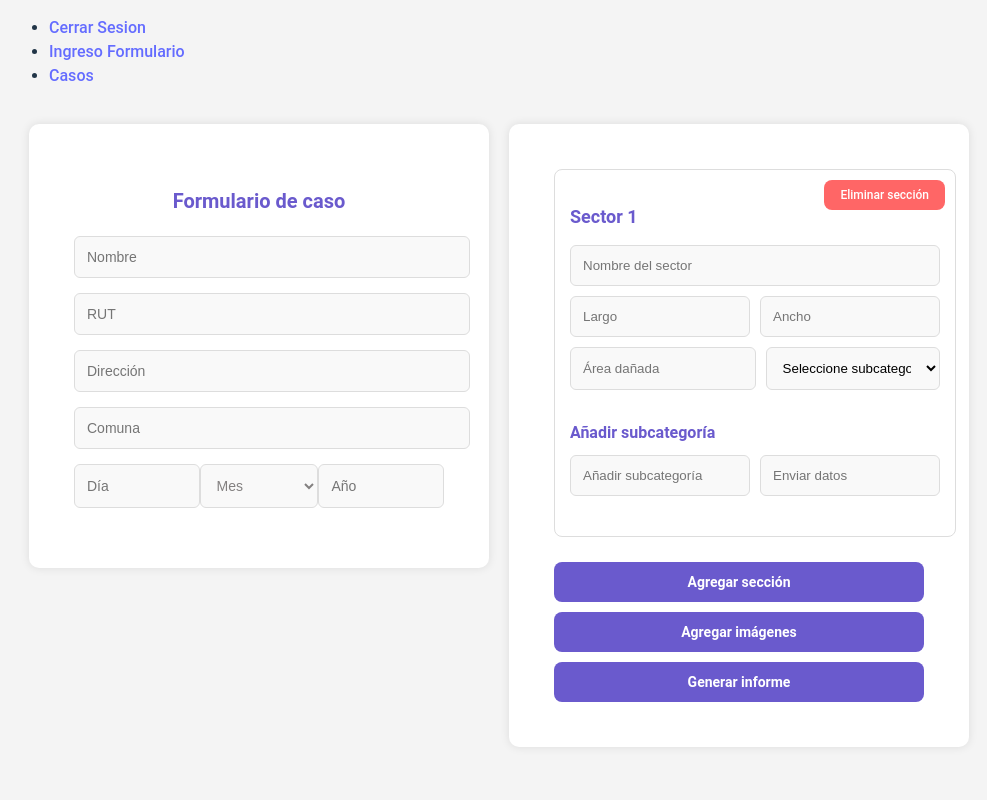
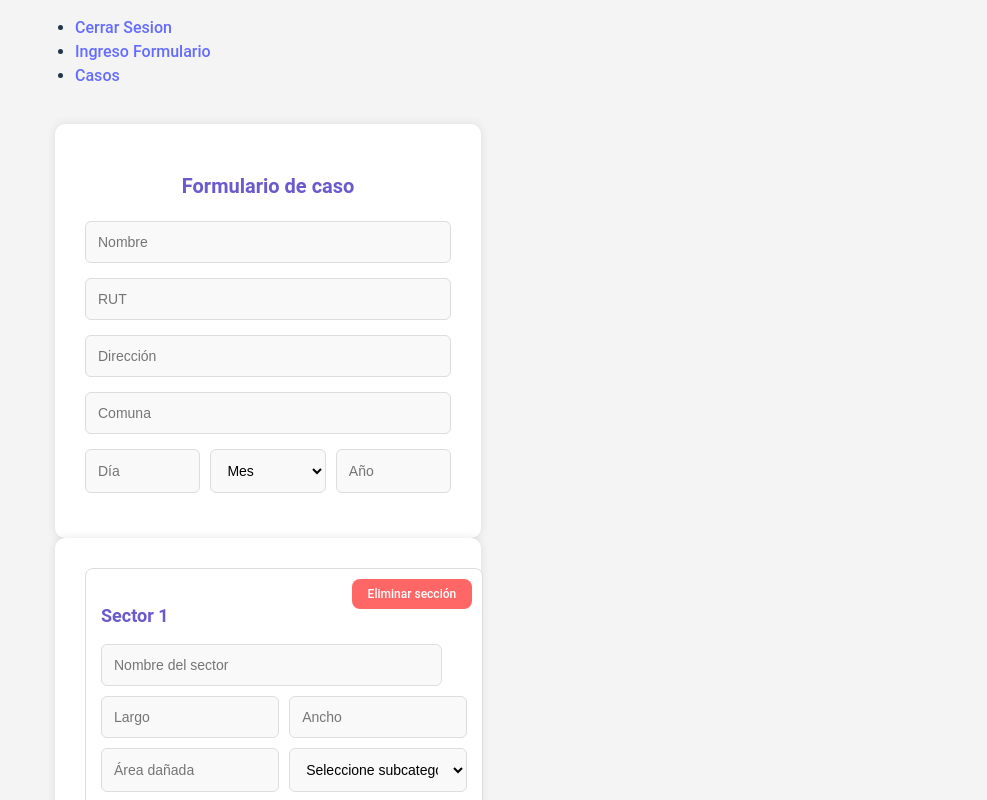
Before and after one commit to eduardoscrs/front-integra2, a React (Vite) app: page /ingreso-formulario in a window 1280 px wide. Shown: the top 800 px of the page, without its empty margins (141-1128 px from the left). Built offline with nearby package versions, Linux system fonts and the light colour scheme.

Commit message:
agregar excel al formularioo

```diff
--- a/src/pages/IngresoFormulario.jsx
+++ b/src/pages/IngresoFormulario.jsx
@@ -74,9 +74,9 @@
 
   return (
     <div className="forms-wrapper">
+      <form id="project-form" onSubmit={handleSubmit} noValidate>
         <div className="form-container">
           <h2>Formulario de caso</h2>
-        <form id="project-form" onSubmit={handleSubmit} noValidate>
           <input
             type="text"
             id="nombre"
@@ -146,7 +146,6 @@
               onChange={handleChange}
             />
           </div>
-        </form>
         </div>
 
         <div className="form-container">
@@ -236,6 +235,7 @@
 
           <button type="submit" className="generate-report-button">Generar informe</button>
         </div>
+      </form>
     </div>
   );
 };
--- a/src/styles/Formulario.css
+++ b/src/styles/Formulario.css
@@ -4,36 +4,48 @@
     margin: 0;
     padding: 0;
     display: flex;
-    flex-direction: column;
+    justify-content: center;
+    align-items: center;
     min-height: 100vh;
-    justify-content: flex-start;
-    overflow-x: hidden;
 }
 
+/* Asegura que los formularios se alineen en fila horizontal */
 .forms-wrapper {
-    display: flex;
-    flex-direction: row;
-    gap: 20px;
-    justify-content: center;
-    align-items: flex-start;
-    width: 100%;
-    max-width: 1200px;
-    margin: 0 auto;
+    display: flex;  /* Flexbox para alinear los formularios en horizontal */
+    justify-content: space-between;  /* Espacio entre los formularios */
+    align-items: flex-start;  /* Alineación superior de los formularios */
+    width: 100%;  /* Usa el 100% del espacio disponible */
+    max-width: 1200px;  /* Limita el ancho máximo del contenedor */
     padding: 20px;
     box-sizing: border-box;
-    flex-grow: 1;
+    gap: 20px;  /* Espacio entre los formularios */
+    flex-wrap: nowrap;  /* No permite que los formularios se muevan a otra línea */
 }
 
+/* Estilos para el contenedor de formularios */
 .form-container {
     background-color: white;
-    padding: 45px;
+    padding: 30px;
     border-radius: 10px;
     box-shadow: 0 0 10px rgba(0, 0, 0, 0.1);
-    flex: 1;
-    max-width: 370px;
-    min-width: 280px;
-    max-height: 85vh;
+    width: 48%;  /* Ajustamos el ancho para que ambos formularios quepan en una fila */
+    box-sizing: border-box;
+    flex-shrink: 0;  /* Evita que los formularios se reduzcan en tamaño */
 }
+
+/* Media queries para pantallas pequeñas */
+@media (max-width: 768px) {
+    .forms-wrapper {
+        flex-direction: column;  /* Coloca los formularios en una columna en pantallas pequeñas */
+        gap: 20px;
+    }
+
+    .form-container {
+        width: 100%;  /* Ocupa todo el ancho en pantallas pequeñas */
+    }
+}
+
+/* Header Styles */
 h2 {
     text-align: center;
     font-size: 20px;
@@ -42,6 +54,7 @@
     font-weight: bold;
 }
 
+/* Form Input Styles */
 form input[type="text"],
 form input[type="number"],
 form select {
@@ -52,30 +65,26 @@
     border-radius: 6px;
     background-color: #f9f9f9;
     font-size: 14px;
+    box-sizing: border-box;
 }
 
+/* Date Inputs Styles */
 .date-container {
     display: flex;
     justify-content: space-between;
+    gap: 10px; /* Espacio entre los inputs de fecha */
 }
 
-.date-container input[type="number"] {
-    width: 30%;
+.date-container input[type="number"],
+.date-container select {
+    width: 100%; /* El ancho dentro del contenedor ajustado */
     padding: 12px;
     border: 1px solid #ddd;
     border-radius: 6px;
     background-color: #f9f9f9;
 }
 
-.date-container select {
-    width: 35%;
-    padding: 12px;
-    border: 1px solid #ddd;
-    border-radius: 6px;
-    background-color: #f9f9f9;
-    color: #838080;
-}
-
+/* Sector Section Styling */
 .sector-section {
     border: 1px solid #ddd;
     padding: 15px;
@@ -93,6 +102,7 @@
     font-weight: bold;
 }
 
+/* Delete Section Button */
 button[type="button"].delete-section-button {
     background-color: #ff6666;
     color: white;
@@ -106,6 +116,7 @@
     font-size: 12px;
 }
 
+/* Inputs in Sector Section */
 .inputs-row {
     display: flex;
     gap: 10px;
@@ -123,10 +134,12 @@
     background-color: #f9f9f9;
 }
 
+/* Custom Width for Sector Name Input */
 .sector-section input[name="nombreSector"] {
     width: 93%;
 }
 
+/* Subcategory Section Title */
 .subcategory-section-title {
     font-size: 16px;
     color: #6a5acd;
@@ -134,6 +147,7 @@
     font-weight: bold;
 }
 
+/* Subcategory Inputs */
 .subcategory-inputs {
     display: flex;
     gap: 10px;
@@ -141,6 +155,7 @@
     margin-bottom: 15px;
 }
 
+/* General Button Styles */
 button[type="button"].add-section-button,
 button[type="submit"] {
     background-color: #6a5acd;
@@ -154,6 +169,8 @@
     font-weight: bold;
     margin-top: 10px;
 }
+
+/* Add Images Button */
 button[type="button"].add-images-button {
     background-color: #6a5acd;
     color: white;
@@ -167,15 +184,14 @@
     margin-top: 10px;
 }
 
-button[type="button"].add-images-button:hover {
-    background-color: #5b4bb5;
-}
-
+/* Button Hover Effects */
+button[type="button"].add-images-button:hover,
 button[type="button"].add-section-button:hover,
 button[type="submit"]:hover {
     background-color: #5b4bb5;
 }
 
+/* Footer Styles */
 footer {
     background-color: #333;
     color: white;
```
Lines whose indentation alone changed are shown as unchanged.
